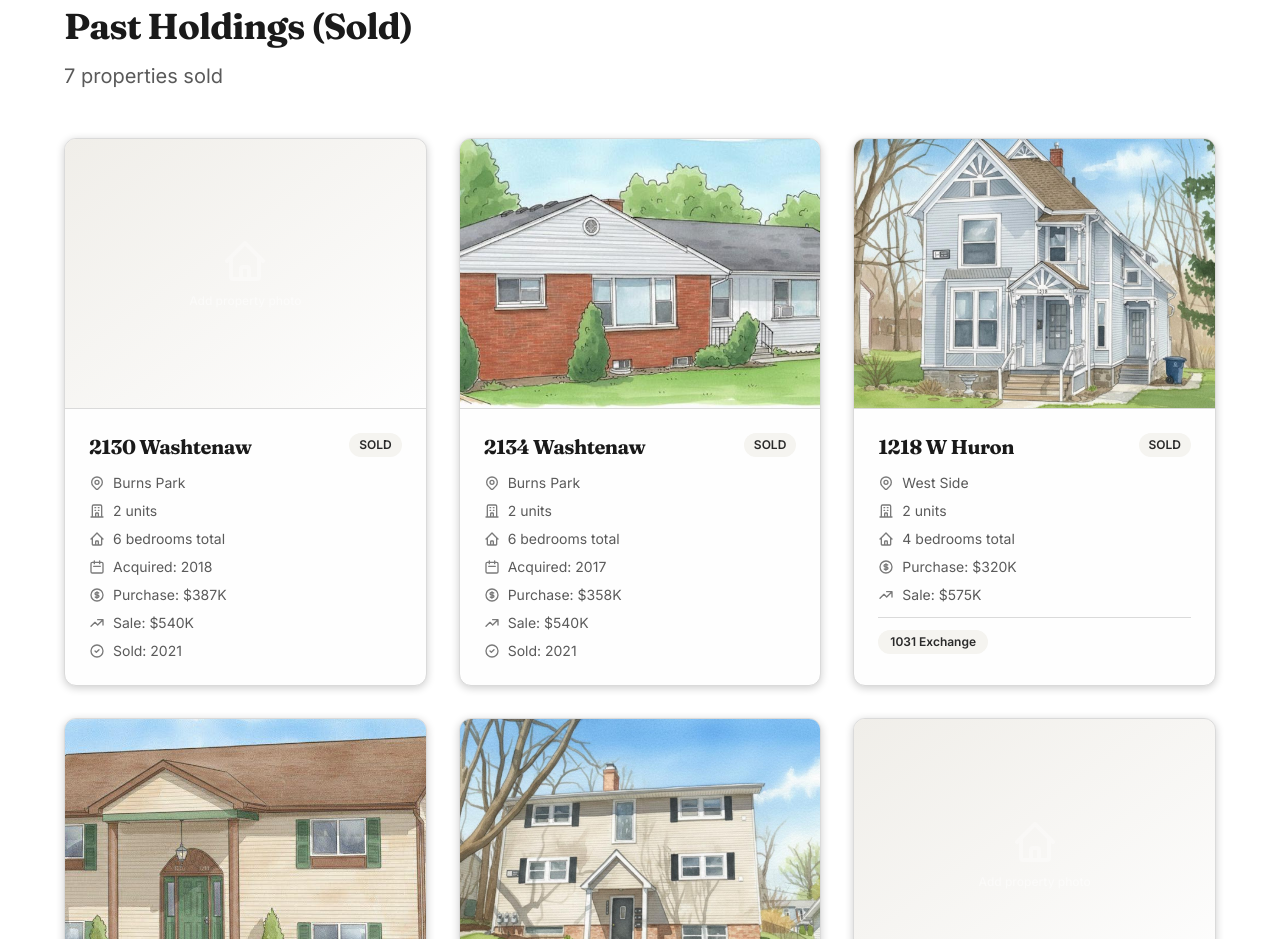
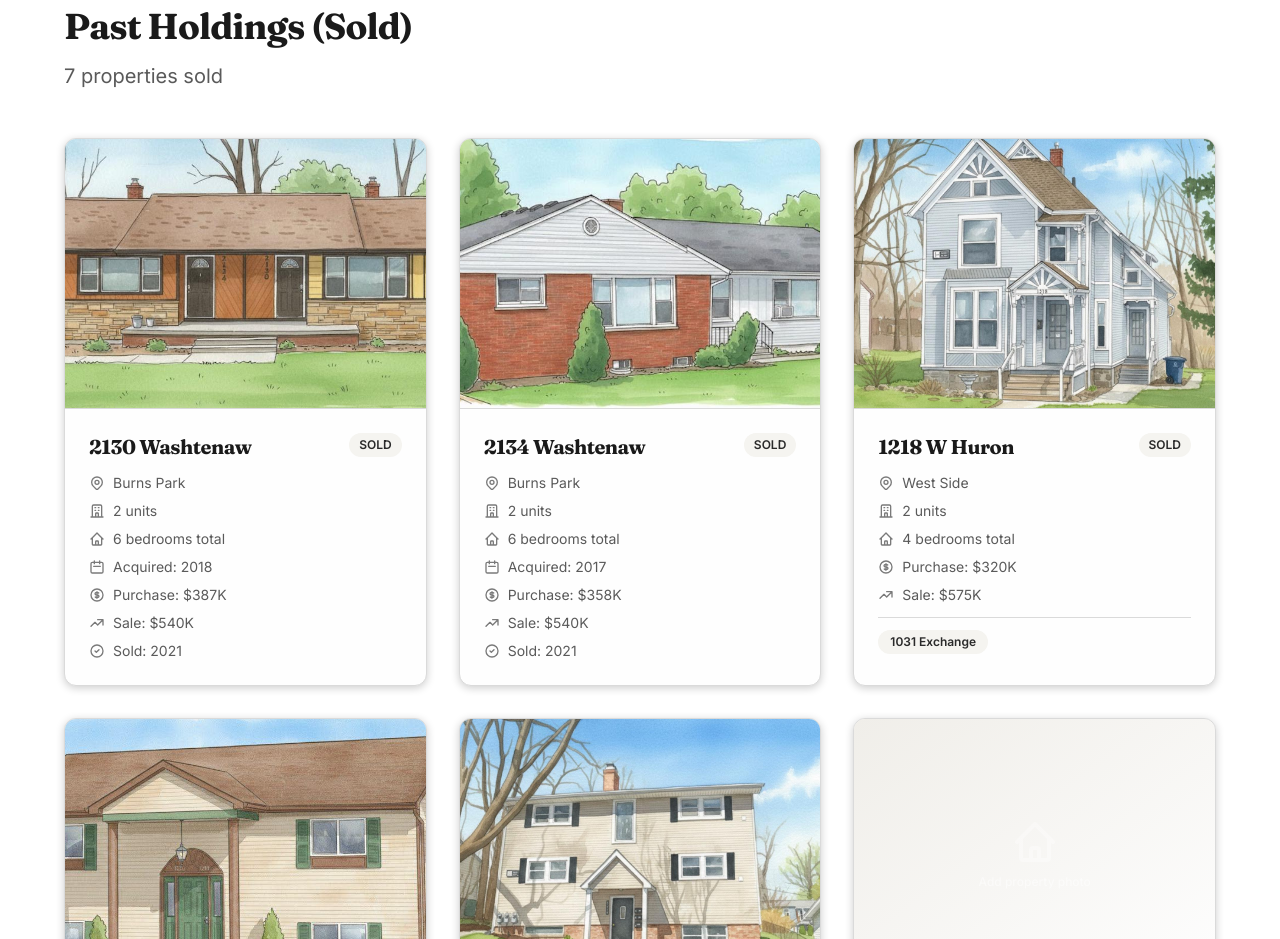
Before and after one commit to rpantaleo11/personal-website, a Next.js app: page /real-estate in a window 1280 px wide. Shown: the part 3840-4779 px from the top of the page. Built offline with nearby package versions, Linux system fonts and the light colour scheme.

Commit message:
Add 2130 Washtenaw watercolor

```diff
--- a/app/real-estate/page.tsx
+++ b/app/real-estate/page.tsx
@@ -26,7 +26,7 @@ const currentHoldings = [
 ];
 
 const pastHoldings = [
-  { address: '2130 Washtenaw', neighborhood: 'Burns Park', units: '2', bedrooms: '6', type: 'Long-term rental', acquisitionDate: '2018', purchasePrice: '$387K', salePrice: '$540K', saleDate: '2021', is1031: false, image: '' },
+  { address: '2130 Washtenaw', neighborhood: 'Burns Park', units: '2', bedrooms: '6', type: 'Long-term rental', acquisitionDate: '2018', purchasePrice: '$387K', salePrice: '$540K', saleDate: '2021', is1031: false, image: '/properties/2130-washtenaw.jpg' },
   { address: '2134 Washtenaw', neighborhood: 'Burns Park', units: '2', bedrooms: '6', type: 'Long-term rental', acquisitionDate: '2017', purchasePrice: '$358K', salePrice: '$540K', saleDate: '2021', is1031: false, image: '/properties/2134-washtenaw.jpg' },
   { address: '1218 W Huron', neighborhood: 'West Side', units: '2', bedrooms: '4', type: 'Long-term rental', acquisitionDate: '', purchasePrice: '$320K', salePrice: '$575K', saleDate: '', is1031: true, image: '/properties/1218-w-huron.jpg' },
   { address: '1300 W Huron', neighborhood: 'West Side', units: '2', bedrooms: '4', type: 'Long-term rental', acquisitionDate: '', purchasePrice: '$280K', salePrice: '$575K', saleDate: '', is1031: true, image: '/properties/1300-w-huron.jpg' },
```
Also changed, not shown: public/properties/2130-washtenaw.jpg (added).
